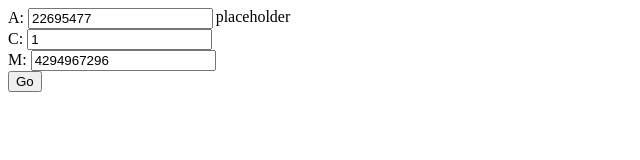
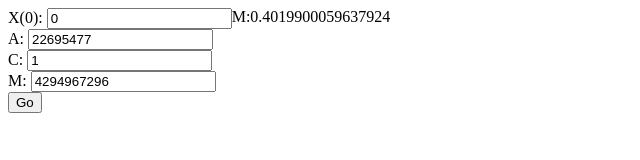
Before and after one commit to dbazylev/MultiServiceSystem, a plain HTML site: page MultiServiceSystem/index.html in a window 1280 px wide. Both pictures are taken after a click on the button "Go". Shown: the whole page, without its empty margins (0-640 px from the left). Drawn offline with Linux system fonts and the light colour scheme.

Commit message:
Add formuls

```diff
--- a/MultiServiceSystem/Scripts/CommonScript.js
+++ b/MultiServiceSystem/Scripts/CommonScript.js
@@ -2,7 +2,8 @@ function executeRandomGenerator() {
     var a = collectValue("input_a");
     var c = collectValue("input_c");
     var m = collectValue("input_m");
-    var generator = new LehmerRandomGenerator(a, c, m, 0);
+    var x = collectValue("input_x0");
+    var generator = new LehmerRandomGenerator(a, c, m, x);
     var randomValues = [];
     var n=30;
     for (var i = 0; i < n; i++) {
@@ -18,5 +19,5 @@ function collectValue(id) {
 }
 
 function printValues(array) {
-    alert('ok');
+    document.getElementById("out_m").innerHTML=expectedValue(array);
 }
--- /dev/null
+++ b/MultiServiceSystem/Scripts/Formula.js
@@ -0,0 +1,7 @@
+function expectedValue(values) {
+    var sum=0;
+    for (var i = 0; i < values.length; i++) {
+        sum += values[i];
+    }
+    return sum / values.length;
+}
--- a/MultiServiceSystem/index.html
+++ b/MultiServiceSystem/index.html
@@ -5,10 +5,15 @@
     <link rel="stylesheet" type="text/css" href="Content/site.css" />
     <script type="text/javascript" src="Scripts/LehmerRandomGenerator.js"></script>
     <script type="text/javascript" src="Scripts/CommonScript.js"></script>
+    <script type="text/ecmascript" src="Scripts/Formula.js"></script>
 
 </head>
 <body>
     <div class="section-left">
+        <div>
+            <span>X(0):</span>
+            <input id="input_x0" type="text" value="0" />
+        </div>
         <div>
             <span>A:</span>
             <input id="input_a" type="text" value="22695477" />
@@ -25,9 +30,12 @@
     </div>
     <div class="section-right">
         <div>
-            placeholder
+             <div>
+                 <span>M:</span><span id="out_m"></span>
+             </div>
         </div>
     </div>
+
     <div>
         <div id="output">
         </div>
```
